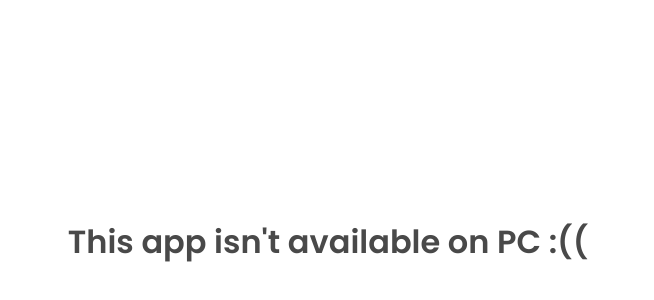
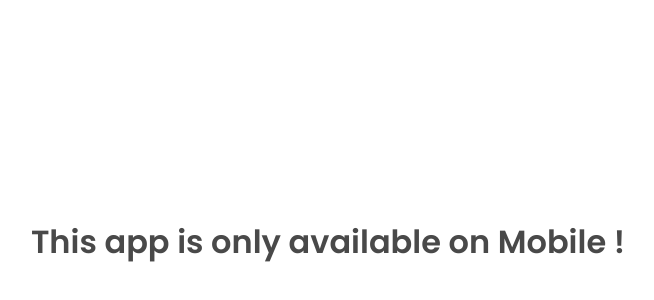
Before and after one commit to thienFE/Music-Player, a plain HTML site: page index.html in a window 1280 px wide. Shown: the part 158-458 px from the top of the page, without its empty margins (312-966 px from the left). Drawn offline with Linux system fonts and the light colour scheme.

Commit message:
update 26/12

```diff
--- a/index.html
+++ b/index.html
@@ -17,7 +17,7 @@
 </head>
 <body>
     <div class="message">
-        <h1>This app isn't available on PC :((</h1>
+        <h1>This app is only available on Mobile !</h1>
     </div>
 
     <div class="hero">
--- a/style.css
+++ b/style.css
@@ -313,7 +313,6 @@ ul, p {
     }
 }
 
-
 @media (min-width: 541px) {
     .hero {
         display: none;
```
Also changed, not shown: main.js (line endings or trailing spaces).
